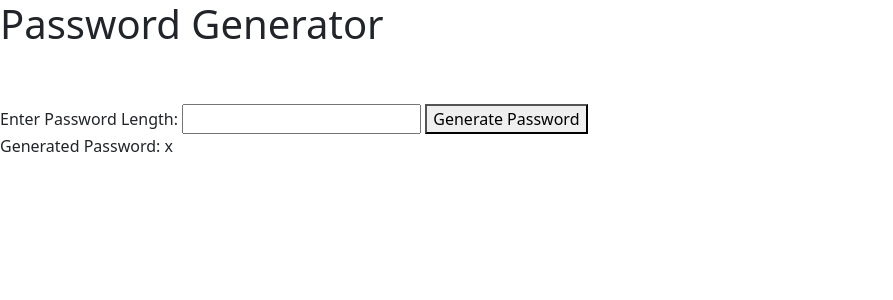
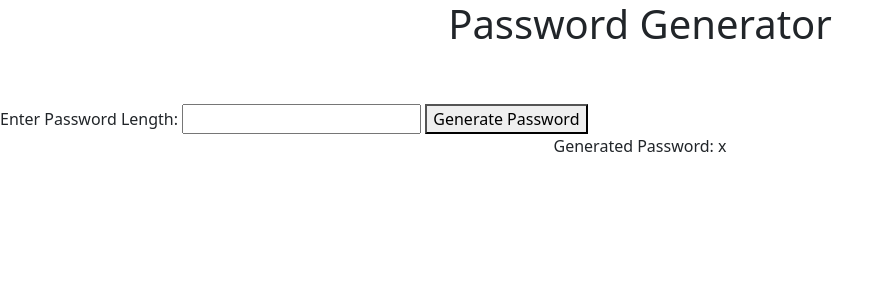
Before and after one commit to ktriggsdev/passwordgenerator, a Django app: template templates/password_generator/gen_password.html in a window 1280 px wide. Shown: the top 300 px of the page, without its empty margins (0-893 px from the left). Run offline with Django 4.2, Linux system fonts and the light colour scheme; the template is opened without the code that fills it: most values are stand-ins (such as "Sample title", 1, 10 or a date in 2020).

Commit message:
added css

```diff
--- a/templates/password_generator/gen_password.html
+++ b/templates/password_generator/gen_password.html
@@ -5,6 +5,7 @@
     <meta name="viewport" content="width=device-width, initial-scale=1.0">
     <title>Password Generator</title>
     <link href="https://cdn.jsdelivr.net/npm/bootstrap@5.3.2/dist/css/bootstrap.min.css" rel="stylesheet" integrity="sha384-T3c6CoIi6uLrA9TneNEoa7RxnatzjcDSCmG1MXxSR1GAsXEV/Dwwykc2MPK8M2HN" crossorigin="anonymous">
+    <link rel="stylesheet" href="styles.css">
 </head>
 <body>
     <h1>Password Generator</h1>
--- /dev/null
+++ b/templates/password_generator/styles.css
@@ -0,0 +1,7 @@
+h1 {
+    text-align: center;
+}
+
+p {
+    text-align: center;
+}
```
